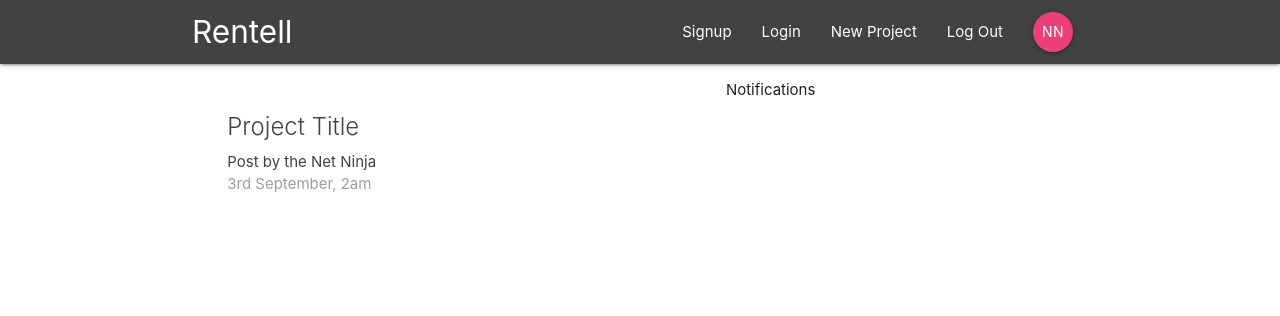
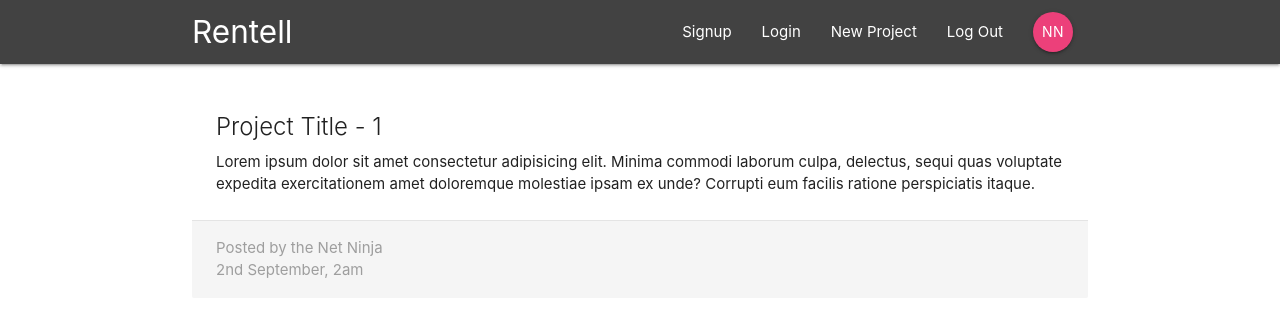
Before and after one commit to RogerTerrill-React/evocrental, a React (Create React App) app: page /project/1 in a window 1280 px wide. Shown: the top 316 px of the page. Built offline with nearby package versions, Linux system fonts and the light colour scheme.

Commit message:
07-Project Details Component

```diff
--- a/src/App.js
+++ b/src/App.js
@@ -1,7 +1,8 @@
 import React, { Component } from 'react';
 import { BrowserRouter, Switch, Route } from 'react-router-dom';
 import NavBar from './components/layout/Navbar';
-import Dashboard from './components/dashboard/Dashboard'
+import Dashboard from './components/dashboard/Dashboard';
+import ProjectDetails from './components/projects/ProjectDetails';
 
 class App extends Component {
   render() {
@@ -10,7 +11,8 @@ class App extends Component {
         <div className="App">
           <NavBar />
           <Switch>
-            <Route path='/' component={Dashboard} />
+            <Route exact path="/" component={Dashboard} />
+            <Route path='/project/:id' component={ProjectDetails} />
           </Switch>
         </div>
       </BrowserRouter>
--- a/src/components/projects/ProjectDetails.js
+++ b/src/components/projects/ProjectDetails.js
@@ -0,0 +1,21 @@
+import React from 'react'
+
+const ProjectDetails = (props) => {
+  const id = props.match.params.id;
+  return (
+    <div className="container section project-details">
+      <div className="card z-depth-0">
+        <div className="card-content">
+          <span className="card-title">Project Title - {id}</span>
+          <p>Lorem ipsum dolor sit amet consectetur adipisicing elit. Minima commodi laborum culpa, delectus, sequi quas voluptate expedita exercitationem amet doloremque molestiae ipsam ex unde? Corrupti eum facilis ratione perspiciatis itaque.</p>
+        </div>
+        <div className="card-action grey lighten-4 grey-text">
+          <div>Posted by the Net Ninja</div>
+          <div>2nd September, 2am</div>
+        </div>
+      </div>
+    </div>
+  )
+}
+
+export default ProjectDetails
--- a/src/components/projects/ProjectList.js
+++ b/src/components/projects/ProjectList.js
@@ -5,6 +5,9 @@ const ProjectList = () => {
   return (
     <div className="project-list section">
       <ProjectSummary title="Project Title"/>
+      <ProjectSummary title="Project Title"/>
+      <ProjectSummary title="Project Title"/>
+      <ProjectSummary title="Project Title"/>
     </div>
   );
 };
```
